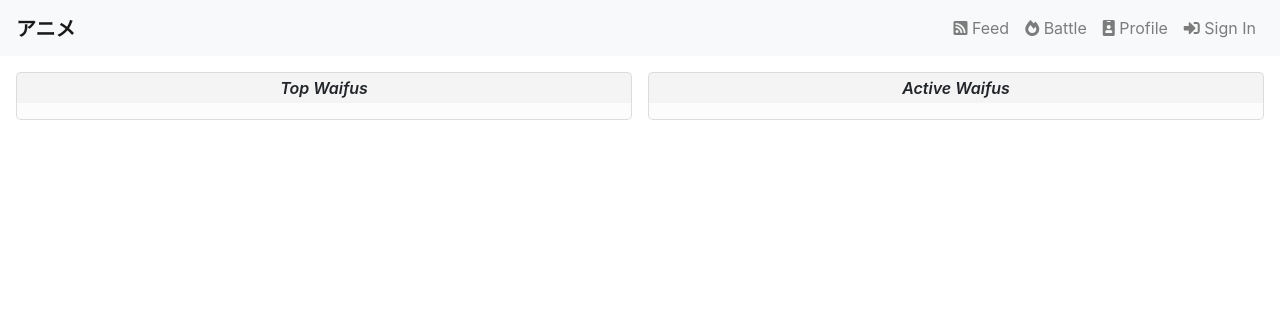
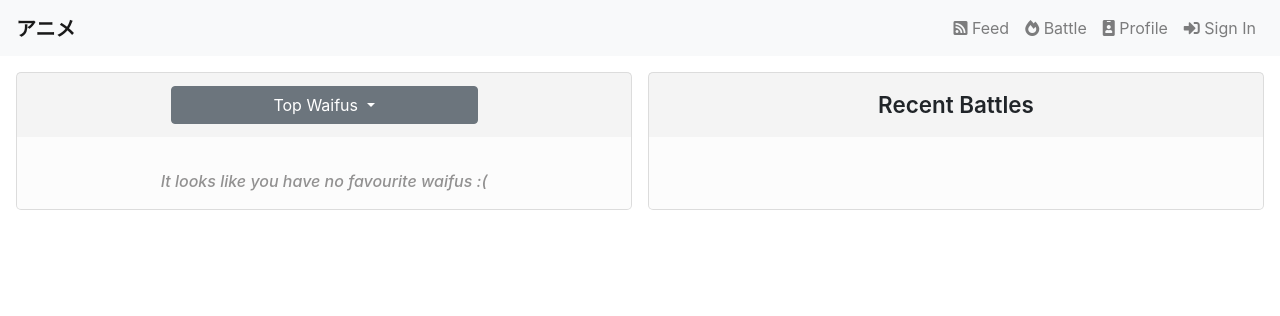
Before and after one commit to HennyH/animeu, a Flask app: page /feed in a window 1280 px wide. Shown: the top 316 px of the page. Run offline with Flask 2, Linux system fonts and the light colour scheme; data that the repository does not hold is empty; some libraries are stand-ins or nearby versions.

Commit message:
(feed,profile) use leaderboard styles for recent battles

```diff
--- a/animeu/feed/feed.py
+++ b/animeu/feed/feed.py
@@ -4,12 +4,11 @@
 #
 # See /LICENCE.md for Copyright information
 """Route definitions for the authentication module."""
-from flask import Blueprint, render_template
+from flask import Blueprint, render_template, request
 
-from animeu.data_loader import get_character_by_name
-from .queries import (query_most_battled_waifus,
-                      query_most_winning_waifus,
-                      query_most_recent_battles)
+from .logic import (get_leaderboard_entries_data,
+                    get_recent_battles_data,
+                    LEADERBOARD_TO_DISPLAY_NAME)
 
 # pylint: disable=invalid-name
 feed_bp = Blueprint("feed_bp", __name__, template_folder="templates")
@@ -17,36 +16,14 @@ feed_bp = Blueprint("feed_bp", __name__, template_folder="templates")
 @feed_bp.route("/feed")
 def feed(limit=20):
     """Display a feed of recent waifu battles."""
-    recent_battles = query_most_recent_battles(limit)
-    battle_summaries = [
-        {
-            "date": b.date,
-            "winner": get_character_by_name(b.winner_name),
-            "loser": get_character_by_name(b.loser_name)
-        }
-        for b in recent_battles
-    ]
-    top_waifus = []
-    for result in query_most_winning_waifus():
-        character = get_character_by_name(result.name)
-        top_waifus.append({
-            "en_name": character["names"]["en"][0],
-            "jp_name": character["names"]["jp"][0],
-            "win_count": result.wins,
-            "loss_count": result.losses,
-            "gallery": character["pictures"]["gallery"]
-        })
-    active_waifus = []
-    for result in query_most_battled_waifus():
-        character = get_character_by_name(result.name)
-        active_waifus.append({
-            "en_name": character["names"]["en"][0],
-            "jp_name": character["names"]["jp"][0],
-            "win_count": result.wins,
-            "loss_count": result.losses,
-            "gallery": character["pictures"]["gallery"]
-        })
-    return render_template("feed.html",
-                           battles=battle_summaries,
-                           top_waifus=top_waifus,
-                           active_waifus=active_waifus)
+    print(request.args)
+    leaderboard = request.args.get("leaderboard", "winners")
+    leaderboard_entries = \
+        get_leaderboard_entries_data(leaderboard=leaderboard, limit=limit)
+    battles = get_recent_battles_data(limit=limit)
+    return render_template(
+        "feed.html",
+        battles=battles,
+        leaderboard_entries=leaderboard_entries,
+        leaderboard_name=(
+            LEADERBOARD_TO_DISPLAY_NAME.get(leaderboard, "Leaderboard")))
--- /dev/null
+++ b/animeu/feed/logic.py
@@ -0,0 +1,49 @@
+# /animeu/feed/logic.py
+#
+# Controller functions for the feed module.
+#
+# See /LICENCE.md for Copyright information
+"""Controller functions for the feed module."""
+from animeu.data_loader import get_character_by_name
+from .queries import (query_most_battled_waifus,
+                      query_most_winning_waifus,
+                      query_most_recent_battles)
+
+LEADERBOARD_TO_QUERY_FACTORY = {
+    "winners": query_most_winning_waifus,
+    "active": query_most_battled_waifus
+}
+LEADERBOARD_TO_DISPLAY_NAME = {
+    "winners": "Top Waifus",
+    "active": "Active Waifus"
+}
+
+def get_leaderboard_entries_data(leaderboard=None, from_date=None, limit=20):
+    """Get the data for a leaderboard type."""
+    leaderboard = leaderboard or "winners"
+    if leaderboard not in LEADERBOARD_TO_QUERY_FACTORY:
+        raise ValueError(f"Unkown leaderboard type {leaderboard}.")
+    results = LEADERBOARD_TO_QUERY_FACTORY[leaderboard](from_date=from_date,
+                                                        limit=limit)
+    entries = []
+    for result in results:
+        character = get_character_by_name(result.name)
+        entries.append({
+            "en_name": character["names"]["en"][0],
+            "jp_name": character["names"]["jp"][0],
+            "win_count": result.wins,
+            "loss_count": result.losses,
+            "gallery": character["pictures"]["gallery"]
+        })
+    return entries
+
+def get_recent_battles_data(limit=20):
+    """Get the data for the most recent battles."""
+    return [
+        {
+            "date": b.date,
+            "winner": get_character_by_name(b.winner_name),
+            "loser": get_character_by_name(b.loser_name)
+        }
+        for b in query_most_recent_battles(limit)
+    ]
--- a/animeu/feed/templates/feed.html
+++ b/animeu/feed/templates/feed.html
@@ -19,24 +19,42 @@
         .battle-list {
             display: grid;
             gap: var(--base-padding);
+            padding: 0 var(--base-padding);
         }
 
-        /* On a larger screen we can place two leaderboards side by side */
+        .leaderboard > .header {
+            display: flex;
+            justify-content: center;
+            align-content: center;
+        }
+
+        .leaderboard-dropdown {
+            margin: var(--base-padding) 0;
+            width: 50%;
+        }
+
+        .leaderboard-dropdown > button {
+            width: 100%;
+        }
+
+        .leaderboard-dropdown > .dropdown-menu {
+            width: 100%;
+            text-align: center;
+            font-style: normal;
+        }
+
+        .no-leaderboard-entries {
+            text-align: center;
+            font-style: italic;
+            font-weight: 500;
+            color: var(--info-message-color);
+            padding-top: 1em;
+        }
+
+
         @media screen and (min-width: 1024px) {
             .feed {
                 grid-template-columns: 1fr 1fr;
-            }
-
-            .top-waifus-leaderboard {
-                grid-column: 1 / 2;
-            }
-
-            .active-waifus-leaderboard {
-                grid-column: 2 / 3;
-            }
-
-            .battle-list {
-                grid-column: 1 / -1;
             }
         }
 
@@ -82,13 +100,38 @@
 
 {% block body %}
     <div class="feed">
-        {{ leaderboard("Top Waifus", top_waifus, class="top-waifus-leaderboard") }}
-        {{ leaderboard("Active Waifus", active_waifus, class="active-waifus-leaderboard") }}
-        <div class="battle-list">
-            {% for battle in battles %}
-                {{ battlecard(battle) }}
-            {% endfor %}
-        </div>
+        {% call(entry, is_header, is_no_content, is_entry) leaderboard(None, leaderboard_entries) %}
+            {% if is_header %}
+                <div class="leaderboard-dropdown dropdown">
+                    <button class="btn btn-secondary dropdown-toggle"
+                            type="button"
+                            id="leaderboard-dropdown"
+                            data-toggle="dropdown"
+                            aria-haspopup="true"
+                            aria-expanded="false"
+                    >
+                        {{ leaderboard_name }}
+                    </button>
+                    <div class="dropdown-menu" aria-labelledby="leaderboard-dropdown">
+                        <a class="dropdown-item" href="{{ url_for('feed_bp.feed', leaderboard='winners') }}">Top Waifus</a>
+                        <a class="dropdown-item" href="{{ url_for('feed_bp.feed', leaderboard='active') }}">Active Waifus</a>
+                    </div>
+                </div>
+            {% elif is_no_content %}
+                <span class="no-leaderboard-entries">
+                    It looks like you have no favourite waifus :(
+                </span>
+            {% endif %}
+        {% endcall %}
+        {% call(entry, is_header, is_no_content, is_entry) leaderboard("Recent Battles", class="recent-battles-leaderboard") %}
+            {% if is_no_content %}
+                <div class="battle-list">
+                    {% for battle in battles %}
+                        {{ battlecard(battle) }}
+                    {% endfor %}
+                </div>
+            {% endif %}
+        {% endcall %}
     </div>
 {% endblock body %}
 
--- a/animeu/templates/leaderboard.css
+++ b/animeu/templates/leaderboard.css
@@ -1,21 +1,26 @@
 <style>
     .leaderboard {
         display: grid;
-        background-color: rgba(0, 0, 0, 0.01);
-        border: 1px solid rgba(0, 0, 0, 0.125);
-        border-radius: 5px;
         grid-auto-rows: max-content;
-        gap: 0.6em;
-        align-self: flex-start;
-        padding-bottom: 1em;
+        grid-template-columns: 1fr;
+        gap: var(--base-padding);
+        background-color: var(--card-bg);
+        border: 1px solid var(--card-border);
+        border-radius: var(--base-border-radius);
+        padding-bottom: var(--base-padding);
     }
 
-    .leaderboard > .title {
-        background-color: rgba(0, 0, 0, 0.03);
-        text-align: center;
-        padding: 0.2em 0;
+    .leaderboard > .header {
+        display: grid;
+        justify-items: center;
+        align-items: center;
+        background-color: var(--card-header);
+        height: calc(4 * var(--base-padding));
+    }
+
+    .leaderboard > .header > .title {
+        font-size: 1.4em;
         font-weight: 600;
-        font-style: oblique;
     }
 
     .leaderboard > .entry {
--- a/animeu/templates/leaderboard.html
+++ b/animeu/templates/leaderboard.html
@@ -1,8 +1,13 @@
-{% macro leaderboard(title, entries, class="") %}
+{% macro leaderboard(title, entries=[], class="") %}
     <div class="leaderboard {{ class }}">
-        <span class="title">{{ title }}</span>
+        <div class="header">
+            {% if title %}
+                <span class="title">{{ title }}</span>
+            {% endif %}
+            {{ caller(None, is_header=True, is_no_content=False, is_entry=False) if caller else "" }}
+        </div>
         {% if not entries %}
-            {{ caller(None, True) if caller else "" }}
+            {{ caller(None, is_header=False, is_no_content=True, is_entry=False) if caller else "" }}
         {% endif %}
         {% for entry in entries %}
             <div class="entry">
@@ -18,7 +23,7 @@
                     <span class="counter-title">L</span>
                     <span class="counter-count">{{ entry['loss_count'] }}</span>
                 </span>
-                {{ caller(entry, False) if caller else "" }}
+                {{ caller(entry, is_header=False, is_no_content=False, is_entry=True) if caller else "" }}
             </div>
         {% endfor %}
     </div>
--- a/animeu/templates/variables.css
+++ b/animeu/templates/variables.css
@@ -2,8 +2,10 @@
     :root {
         --card-bg: rgba(0, 0, 0, 0.01);
         --card-border: rgba(0, 0, 0, 0.125);
+        --card-header: rgba(0, 0, 0, 0.03);
         --base-border-radius: 5px;
         --base-padding: 1em;
         --seperator-color: rgba(0, 0, 0, 0.150);
+        --info-message-color: rgb(146, 145, 145);
     }
 </style>
```
Also changed, not shown: animeu/profile/templates/profile.html (+32 -27 lines).
